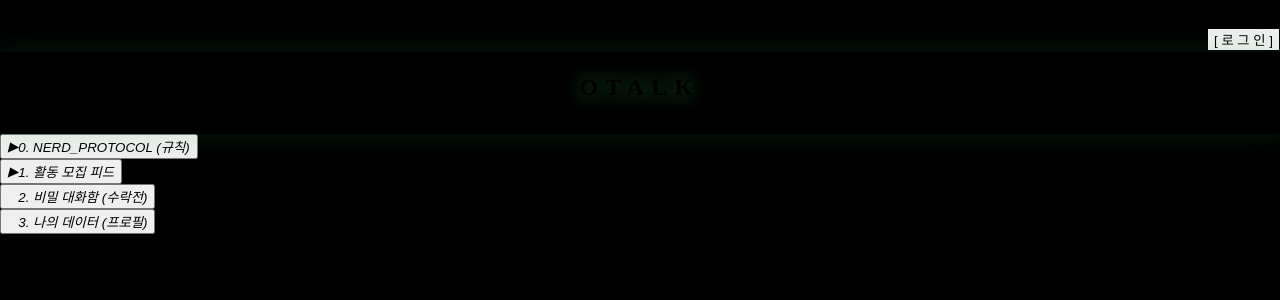
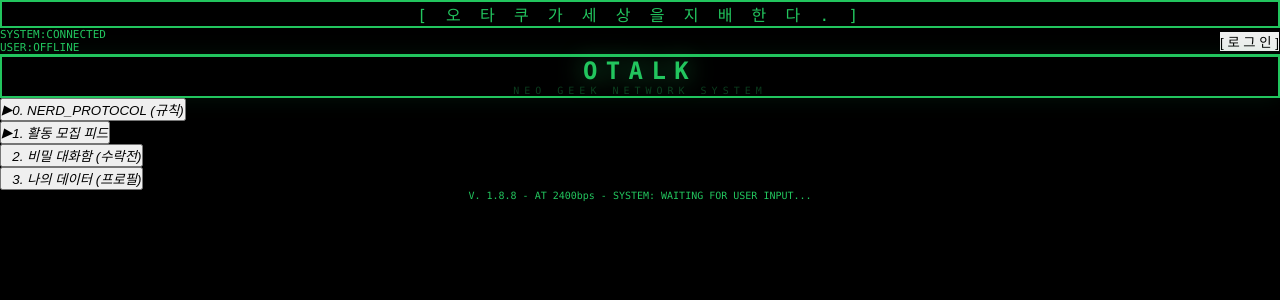
Before and after one commit to OTALK-ADIM/OTAK_260411, a React (Vite) app: page / in a window 1280 px wide. Shown: the top 300 px of the page. Built offline with nearby package versions, Linux system fonts and the light colour scheme; no server answers.

Commit message:
design fix

```diff
--- a/src/App.tsx
+++ b/src/App.tsx
@@ -47,38 +47,37 @@ function TerminalLayout({ children }: { children: React.ReactNode }) {
   }, []);
 
   return (
-    <div className="min-h-screen bg-black text-green-500 font-mono flex flex-col items-center">
+    <div className="min-h-screen bg-black text-green-500 flex flex-col items-center">
       <div className="w-full max-w-4xl px-4 flex flex-col items-center">
 
-        {/* 상단 배너 - 박스 크기 고정 */}
-        <div className="w-full border-2 border-green-500 font-bold p-3 text-center tracking-[0.3em] mt-8 mb-4 bg-black">
+        {/* 상단 배너: 고정 디자인 */}
+        <div className="w-full border-2 border-green-500 font-bold p-3 text-center tracking-[0.3em] mt-10 mb-6 bg-black">
           [ 오 타 쿠 가 세 상 을 지 배 한 다 . ]
         </div>
 
-        {/* 상태 바 - h-16으로 고정하여 로그인 전후 비율을 '박제'함 */}
-        <div className="w-full flex justify-between items-center h-16 border-b border-green-900/50 mb-8 px-2">
-          <div className="flex flex-col text-[10px] leading-tight justify-center">
+        {/* 상태 바: 로그인 여부와 관계없이 높이(h-14)와 정렬 고정 */}
+        <div className="w-full flex justify-between items-center h-14 border-b border-green-900/40 mb-10 px-1">
+          <div className="text-[11px] space-y-0.5">
             <div className="flex gap-2">
-              <span className="opacity-50 text-green-700 font-bold">SYSTEM:</span>
-              <span>CONNECTED</span>
+              <span className="text-green-900 font-bold">SYSTEM:</span>
+              <span className="text-green-500">CONNECTED</span>
             </div>
             <div className="flex gap-2">
-              <span className="opacity-50 text-green-700 font-bold">USER:</span>
-              <span className={user ? "text-green-500" : "text-red-500"}>
+              <span className="text-green-900 font-bold">USER:</span>
+              <span className={user ? "text-green-500" : "text-red-600"}>
                 {user ? "ONLINE" : "OFFLINE"}
               </span>
             </div>
           </div>
 
           <div className="flex items-center gap-4">
-            {user && <span className="text-[10px] text-green-900 hidden md:block">{user.email}</span>}
             {user ? (
-              <button onClick={() => supabase.auth.signOut()} className="text-[11px] border border-green-900 px-2 py-1 hover:bg-green-500 hover:text-black transition-all cursor-pointer">
+              <button onClick={() => supabase.auth.signOut()} className="text-[11px] border border-green-900 px-3 py-1 hover:bg-green-500 hover:text-black transition-all cursor-pointer">
                 [ LOGOUT ]
               </button>
             ) : (
               <Link href="/login">
-                <button className="border border-green-500 px-4 py-2 text-sm font-bold hover:bg-green-500 hover:text-black transition-all cursor-pointer">
+                <button className="border border-green-500 px-4 py-1.5 text-xs font-bold hover:bg-green-500 hover:text-black transition-all cursor-pointer">
                   [ 로 그 인 ]
                 </button>
               </Link>
@@ -86,13 +85,13 @@ function TerminalLayout({ children }: { children: React.ReactNode }) {
           </div>
         </div>
 
-        {/* 메인 콘텐츠 */}
-        <main className="w-full flex flex-col items-center">
+        {/* 메인 콘텐츠 영역 */}
+        <main className="w-full">
           {children}
         </main>
 
-        {/* 풋터 */}
-        <footer className="w-full py-12 text-center text-[10px] text-green-900 mt-20 border-t border-green-900/20">
+        {/* 풋터: 위치 고정 */}
+        <footer className="w-full py-16 text-center text-[10px] text-green-900/50 mt-auto">
           V. 1.8.8 - AT 2400bps - SYSTEM: WAITING FOR USER INPUT...
         </footer>
       </div>
--- a/src/index.css
+++ b/src/index.css
@@ -2,11 +2,23 @@
 @tailwind components;
 @tailwind utilities;
 
-/* 브라우저 기본 여백 완전히 제거 */
-html, body, #root {
+/* 모든 브라우저 기본값 초기화 */
+* {
   margin: 0;
   padding: 0;
+  box-sizing: border-box;
+}
+
+html, body, #root {
   width: 100%;
   height: 100%;
-  background-color: black; /* 배경색 고정 */
+  background-color: black;
+  color: #22c55e; /* green-500 */
+  font-family: ui-monospace, SFMono-Regular, Menlo, Monaco, Consolas, "Liberation Mono", "Courier New", monospace;
+  overflow-x: hidden;
 }
+
+/* 스크롤바 커스텀 (터미널 감성) */
+::-webkit-scrollbar { width: 4px; }
+::-webkit-scrollbar-track { background: black; }
+::-webkit-scrollbar-thumb { background: #14532d; }
--- a/src/pages/home.tsx
+++ b/src/pages/home.tsx
@@ -4,11 +4,11 @@ export default function Home() {
   const [, setLocation] = useLocation();
 
   return (
-    <div className="w-full flex flex-col items-center space-y-12">
+    <div className="w-full flex flex-col items-center space-y-14">
 
-      {/* OTALK 중앙 박스 - 이미지와 동일한 비율 */}
-      <div className="w-full border-2 border-green-500 py-16 text-center shadow-[0_0_30px_rgba(34,197,94,0.15)] bg-black relative">
-        <h2 className="text-7xl md:text-8xl font-bold tracking-[0.3em] text-green-500 drop-shadow-[0_0_10px_rgba(34,197,94,0.7)]">
+      {/* OTALK 중앙 네온 박스 */}
+      <div className="w-full border-2 border-green-500 py-20 text-center shadow-[0_0_25px_rgba(34,197,94,0.1)] bg-black/50">
+        <h2 className="text-7xl md:text-8xl font-bold tracking-[0.35em] text-green-500 drop-shadow-[0_0_12px_rgba(34,197,94,0.7)]">
           OTALK
         </h2>
         <div className="text-[10px] opacity-30 tracking-[0.5em] mt-4 uppercase">
@@ -16,13 +16,13 @@ export default function Home() {
         </div>
       </div>
 
-      {/* 메뉴 리스트 - 정렬 고정 */}
-      <div className="w-full max-w-2xl flex flex-col gap-8 self-start md:self-center pl-4">
+      {/* 메뉴 리스트: 좌측 정렬 고정 */}
+      <div className="w-full flex flex-col gap-8 pl-4 md:pl-20">
         <button onClick={() => setLocation("/rules")} className="group flex items-center text-left text-green-500 hover:text-black hover:bg-green-500 transition-all w-max px-4 py-1 text-2xl font-bold italic">
-          <span className="mr-6 group-hover:text-black transition-colors">▶</span> 0. NERD_PROTOCOL (규칙)
+          <span className="mr-6 group-hover:text-black">▶</span> 0. NERD_PROTOCOL (규칙)
         </button>
         <button onClick={() => setLocation("/feed")} className="group flex items-center text-left text-green-500 hover:text-black hover:bg-green-500 transition-all w-max px-4 py-1 text-2xl font-bold italic">
-          <span className="mr-6 group-hover:text-black transition-colors">▶</span> 1. 활동 모집 피드
+          <span className="mr-6 group-hover:text-black">▶</span> 1. 활동 모집 피드
         </button>
         <button onClick={() => setLocation("/chat-list")} className="group flex items-center text-left text-green-500 hover:text-black hover:bg-green-500 transition-all w-max px-4 py-1 text-2xl font-bold italic">
           <span className="mr-6 opacity-0">▶</span> 2. 비밀 대화함 (수락전)
```
